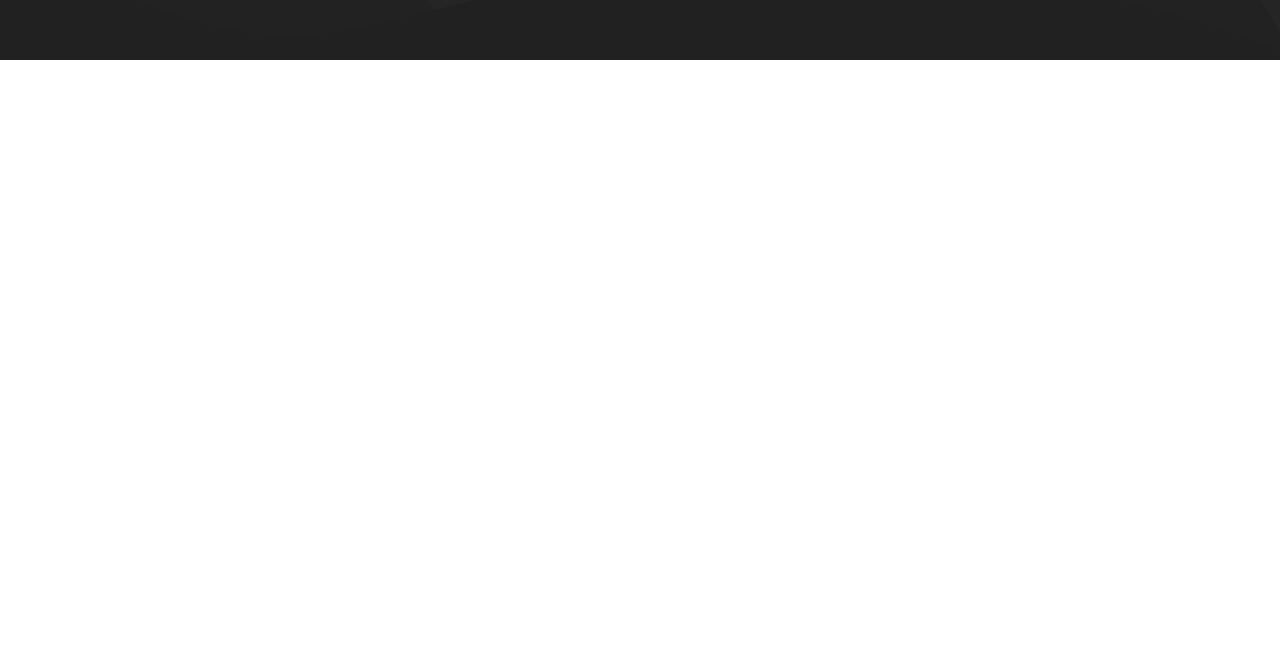
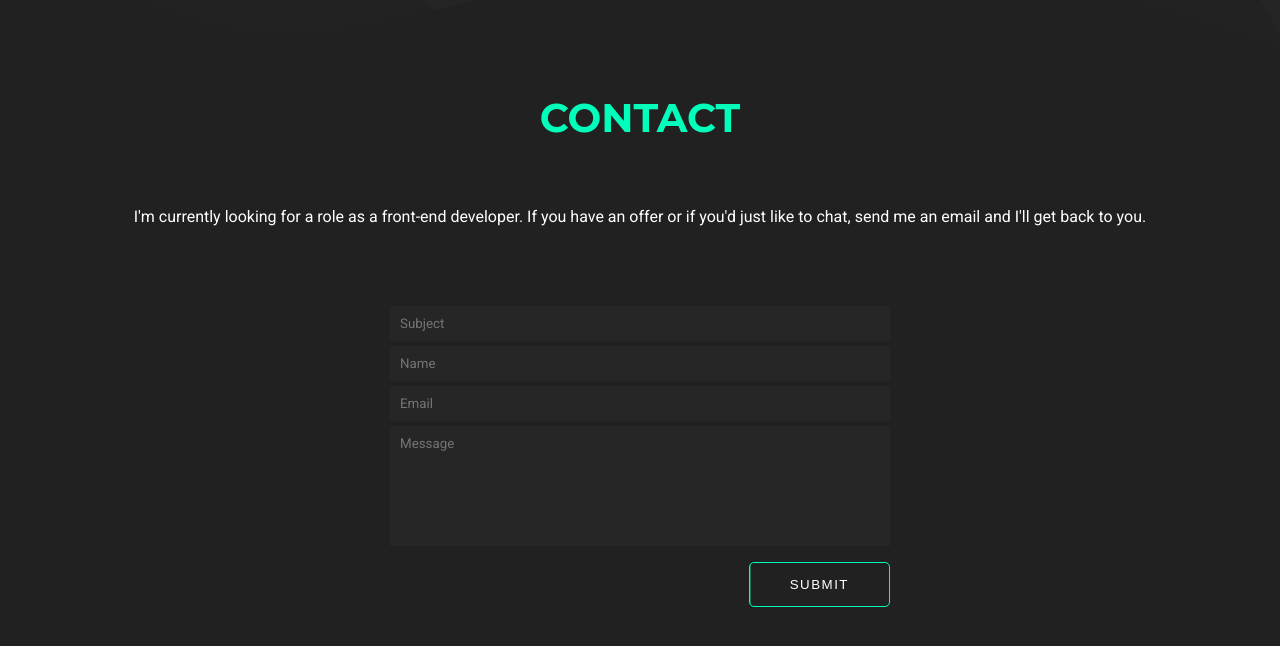
Before and after one commit to AidenM99/Portfolio-v3, a React (Create React App) app: page / in a window 1280 px wide. Shown: the part 6206-6852 px from the top of the page. Before the commit the page ends 6266 px from the top, so only its background shows below. Built offline with nearby package versions, Linux system fonts and the light colour scheme.

Commit message:
Finish Contact section

```diff
--- a/src/App.js
+++ b/src/App.js
@@ -1,7 +1,8 @@
 import Hero from "./components/Hero/Hero";
 import About from "./components/About/About";
+import NavBar from "./components/Navbar/NavBar";
+import Contact from "./components/Contact/Contact";
 import Projects from "./components/Projects/Projects";
-import NavBar from "./components/Navbar/NavBar";
 
 function App() {
   return (
@@ -10,6 +11,7 @@ function App() {
       <Hero />
       <Projects />
       <About />
+      <Contact />
     </>
   );
 }
--- a/src/components/Button/styles.css
+++ b/src/components/Button/styles.css
@@ -24,3 +24,13 @@
   color: #000;
   transition: all 0.5s;
 }
+
+.submit-button-container {
+  display: flex;
+  justify-content: flex-end;
+  width: 100%;
+}
+
+.submit-button-container .button {
+  width: fit-content;
+}
--- /dev/null
+++ b/src/components/Contact/Contact.js
@@ -0,0 +1,23 @@
+import SectionHeading from "../SectionHeading/SectionHeading";
+import ContactForm from "./ContactForm";
+
+const Contact = () => {
+  return (
+    <section id="contact" className="section-darker">
+      <div className="content-section">
+        <SectionHeading
+          text={"contact"}
+          classDeclaration={"contact-section-heading"}
+        />
+        <p className="contact-para">
+          I'm currently looking for a role as a front-end developer. If you have
+          an offer or if you'd just like to chat, send me an email and I'll get
+          back to you.
+        </p>
+        <ContactForm />
+      </div>
+    </section>
+  );
+};
+
+export default Contact;
--- /dev/null
+++ b/src/components/Contact/ContactForm.js
@@ -0,0 +1,66 @@
+import Button from "../Button/Button";
+import emailjs from "@emailjs/browser";
+import { useRef } from "react";
+
+const ContactForm = () => {
+  const formRef = useRef();
+
+  const sendEmail = (e) => {
+    e.preventDefault();
+
+    emailjs
+      .sendForm(
+        "service_pzylgav",
+        "template_xtoes1t",
+        formRef.current,
+        "t7QP4J4WaSPnFw-_3"
+      )
+      .then(
+        (result) => {
+          console.log(result.text);
+        },
+        (error) => {
+          console.log(error.text);
+        }
+      );
+
+    e.target.reset();
+  };
+
+  return (
+    <form className="contact-form" ref={formRef} onSubmit={sendEmail}>
+      <input
+        type="text"
+        id="subject"
+        name="subject"
+        placeholder="Subject"
+        required
+      ></input>
+      <input
+        type="text"
+        id="name"
+        name="name"
+        placeholder="Name"
+        required
+      ></input>
+      <input
+        type="email"
+        id="email"
+        name="email"
+        placeholder="Email"
+        required
+      ></input>
+      <textarea
+        id="message"
+        name="message"
+        placeholder="Message"
+        required
+      ></textarea>
+      <div className="submit-button-container">
+        <Button type="submit" text="submit" />
+      </div>
+    </form>
+  );
+};
+
+export default ContactForm;
--- /dev/null
+++ b/src/components/Contact/styles.css
@@ -0,0 +1,54 @@
+.contact-form {
+  display: flex;
+  flex-direction: column;
+  margin-top: 4rem;
+}
+
+.contact-form input,
+.contact-form textarea {
+  background-color: #262626;
+  border: none;
+  color: #fff;
+  font-family: "Roboto", sans-serif;
+  padding: 0.625rem;
+  width: 500px;
+}
+
+.contact-form input:focus,
+.contact-form textarea:focus {
+  outline: none;
+}
+
+.contact-form #subject,
+.contact-form #name,
+.contact-form #email {
+  margin-bottom: 0.3rem;
+}
+
+.contact-form #message {
+  margin-bottom: 1rem;
+}
+
+.contact-form #message {
+  height: 7.5rem;
+}
+
+.contact-para {
+  margin-top: 2rem;
+  text-align: center;
+}
+
+#message {
+  resize: none;
+}
+
+@media (max-width: 516px) {
+  .contact-form {
+    width: 100%;
+  }
+
+  .contact-form input,
+  .contact-form textarea {
+    width: 100%;
+  }
+}
--- a/src/components/SectionHeading/styles.css
+++ b/src/components/SectionHeading/styles.css
@@ -25,6 +25,16 @@
   transform: rotate(90deg);
 }
 
+.contact-section-heading::after {
+  content: "CONTACT";
+  bottom: 40%;
+  color: rgba(255, 255, 255, 0.04);
+  font-size: 10rem;
+  position: absolute;
+  right: -303px;
+  transform: rotate(90deg);
+}
+
 @media (max-width: 1520px) {
   .section-heading::after {
     display: none;
--- a/src/index.css
+++ b/src/index.css
@@ -5,7 +5,8 @@
 @import "./components/Avatar/styles.css";
 @import "./components/Button/styles.css";
 @import "./components/Navbar/styles.css";
+@import "./components/Contact/styles.css";
 @import "./components/Projects/styles.css";
+@import "./components/Backgrounds/styles.css";
 @import "./components/SectionHeading/styles.css";
-@import "./components/Backgrounds/styles.css";
 @import url("https://fonts.googleapis.com/css2?family=Monoton&family=Montserrat:ital,wght@0,100;0,200;0,300;0,400;0,500;0,600;0,700;0,800;0,900;1,100;1,200;1,300;1,400;1,500;1,600;1,700;1,800;1,900&family=Roboto:ital,wght@0,100;0,300;0,400;0,500;0,700;0,900;1,100;1,300;1,400;1,500;1,700;1,900&display=swap");
```
